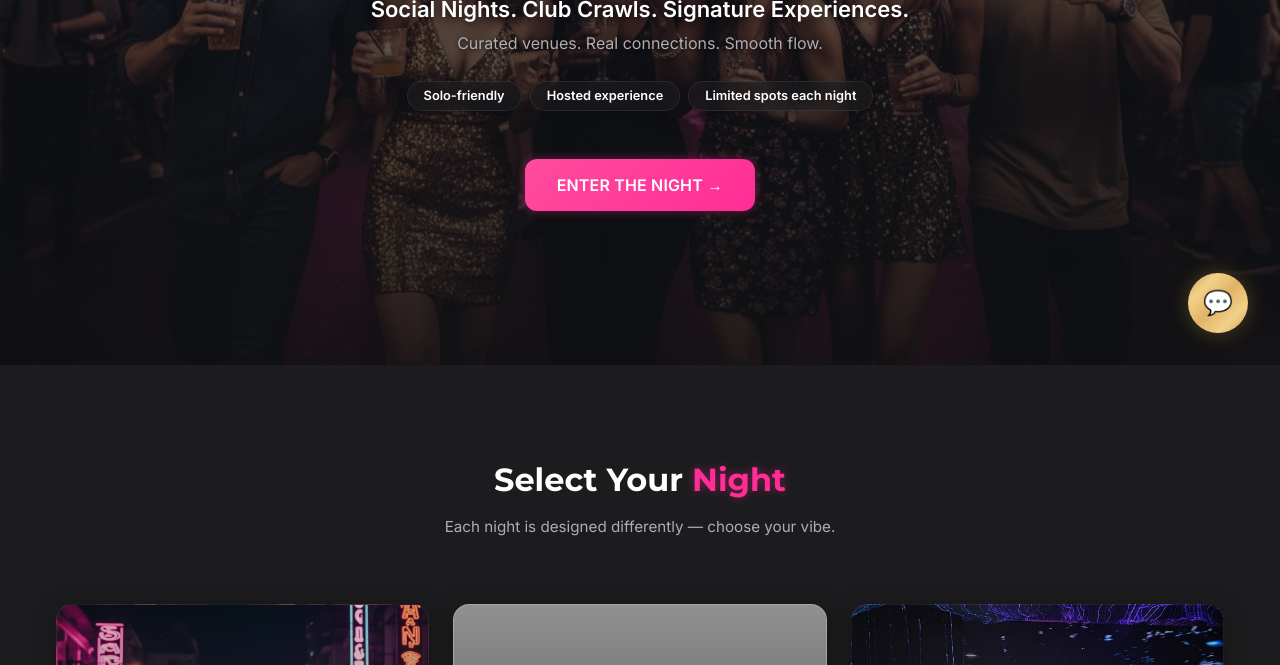
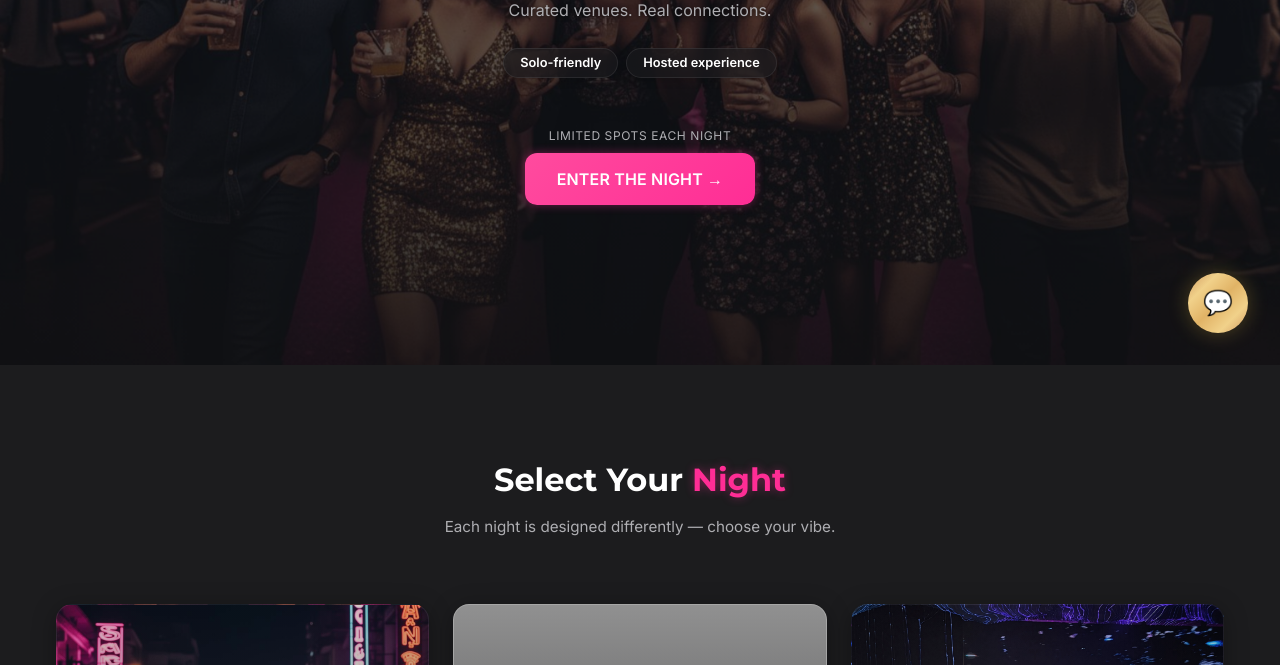
Before and after one commit to yourTHguide/NightlifeAntigravity, a website: page index.html in a window 1280 px wide. Shown: the part 435-1100 px from the top of the page. Drawn offline with nearby package versions, Linux system fonts and the light colour scheme; grey boxes are pictures that could not be loaded.

Commit message:
style: reduced hero text weight and refined CTA context

```diff
--- a/index.html
+++ b/index.html
@@ -48,14 +48,17 @@
                         style="width: 80%; height: auto;">
                 </div>
                 <h1 class="hero-title">Bangkok <br> <span class="text-gradient-gold">Club Crawl</span></h1>
-                <p class="hero-subtitle-large">Social Nights. Club Crawls. Signature Experiences.</p>
-                <p class="hero-support-line">Curated venues. Real connections. Smooth flow.</p>
+                <p class="hero-support-line">Curated venues. Real connections.</p>
                 <div class="hero-badges">
                     <span class="hero-badge">Solo-friendly</span>
                     <span class="hero-badge">Hosted experience</span>
-                    <span class="hero-badge">Limited spots each night</span>
                 </div>
-                <button class="btn btn-primary" id="start-booking">ENTER THE NIGHT →</button>
+                <div class="hero-cta-wrapper" style="margin-top: var(--space-md);">
+                    <p
+                        style="font-size: 0.75rem; color: var(--color-gray-light); margin-bottom: var(--space-sm); text-transform: uppercase; letter-spacing: 0.05em;">
+                        Limited spots each night</p>
+                    <button class="btn btn-primary" id="start-booking">ENTER THE NIGHT →</button>
+                </div>
             </div>
         </section>
 
```
